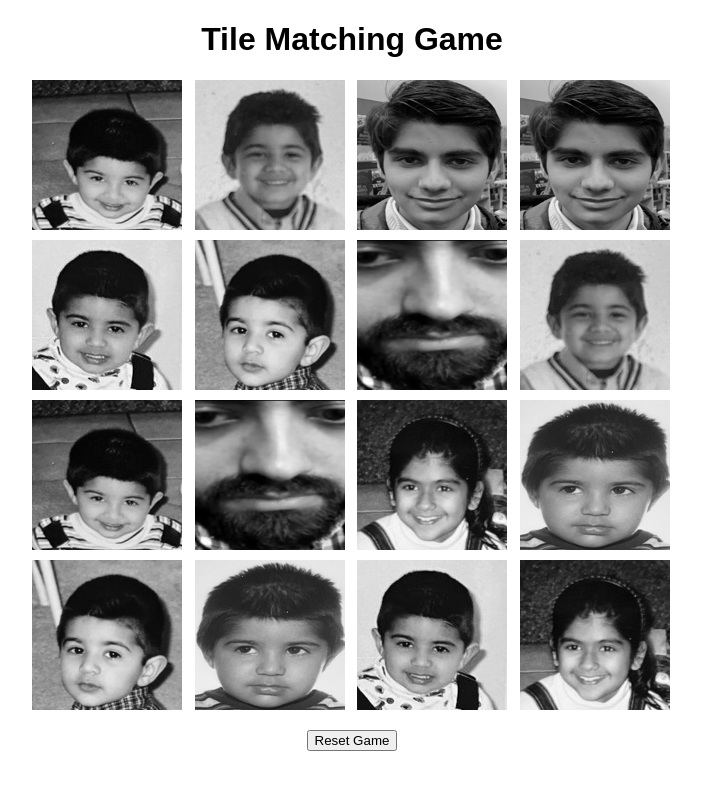
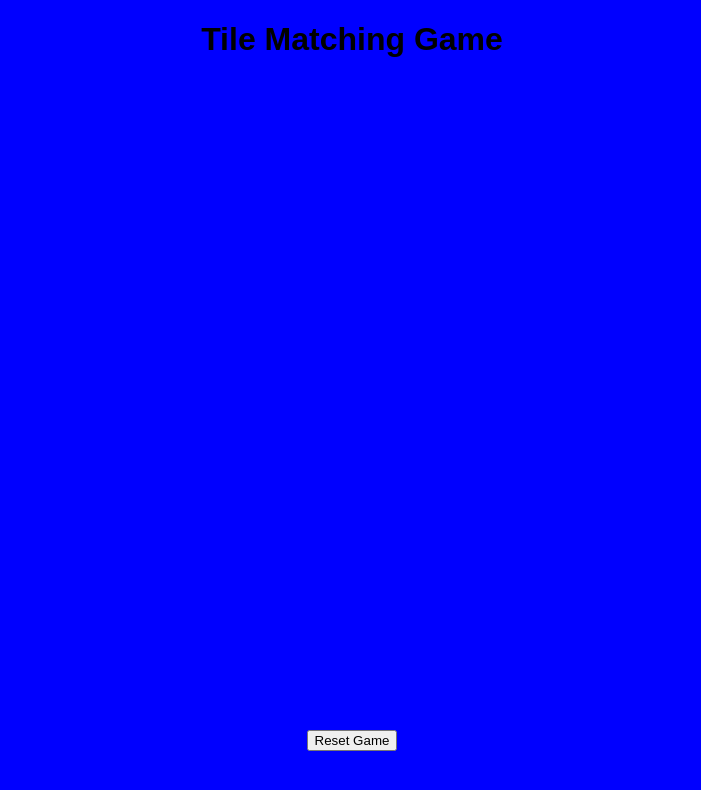
Before and after one commit to thrall6000/tileflipper, a plain HTML site: page index.html in a window 1280 px wide. Shown: the whole page, without its empty margins (288-989 px from the left). Drawn offline with Linux system fonts and the light colour scheme.

Commit message:
Update styles.css

```diff
--- a/styles.css
+++ b/styles.css
@@ -1,6 +1,7 @@
 body {
     font-family: Arial, sans-serif;
     text-align: center;
+    background-color: #0000ff;
 }
 
 .game-board {
@@ -18,11 +19,10 @@ body {
     cursor: pointer;
     background-size: cover;
     background-repeat: no-repeat;
-    background-blend-mode: luminosity;
-    background-image: linear-gradient(rgba(255, 255, 255, 0), rgba(255, 255, 255, 0));
+    opacity: 0;
 }
 
 .tile.revealed {
     pointer-events: none;
-    background-image: linear-gradient(rgba(255, 255, 255, 1), rgba(255, 255, 255, 1));
+    opacity: 1;
 }
```
